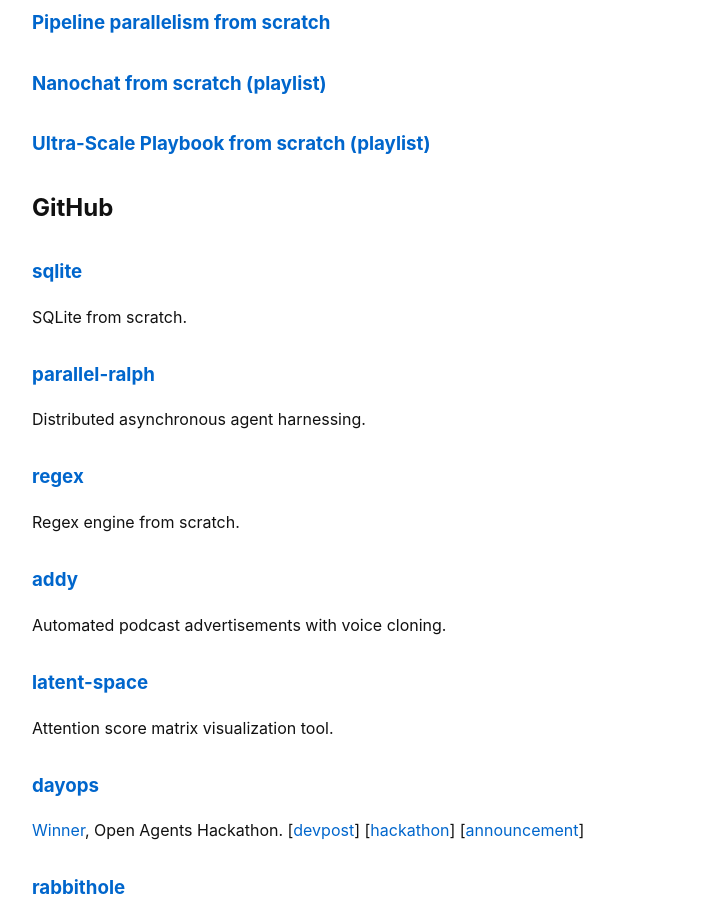
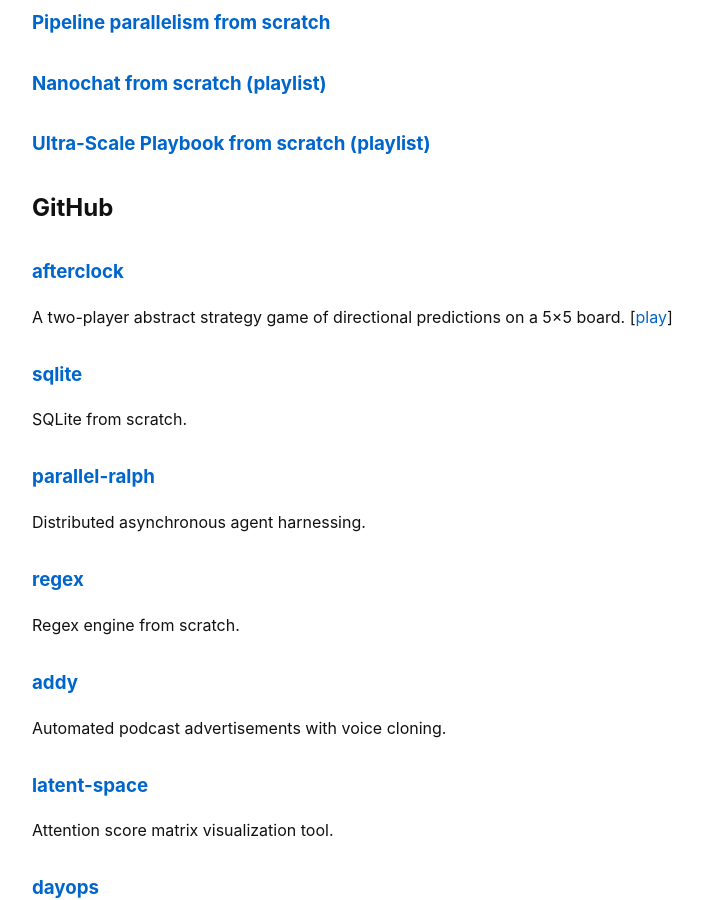
Before and after one commit to kiankyars/kiankyars.github.io, a Jekyll site: the page built from build.md, in a window 1280 px wide and 900 px high, scrolled down 354 px. Shown: the whole window, without its empty margins (262-965 px from the left). Built offline with Jekyll 4.4.1, drawn with Linux system fonts in a browser that asks for light colours.

Commit message:
Add Afterclock to projects

```diff
--- a/build.md
+++ b/build.md
@@ -15,6 +15,10 @@
 ### [Ultra-Scale Playbook from scratch (playlist)](https://www.youtube.com/playlist?list=PLWVevi-n5pPy-Y9swxvs5AiTwA_QzUXsr)
 
 ## GitHub
+
+### [afterclock](https://github.com/kiankyars/afterclock)
+
+A two-player abstract strategy game of directional predictions on a 5×5 board. [[play](https://kiankyars.github.io/afterclock/)]
 
 ### [sqlite](https://github.com/kiankyars/sqlite)
 
```
